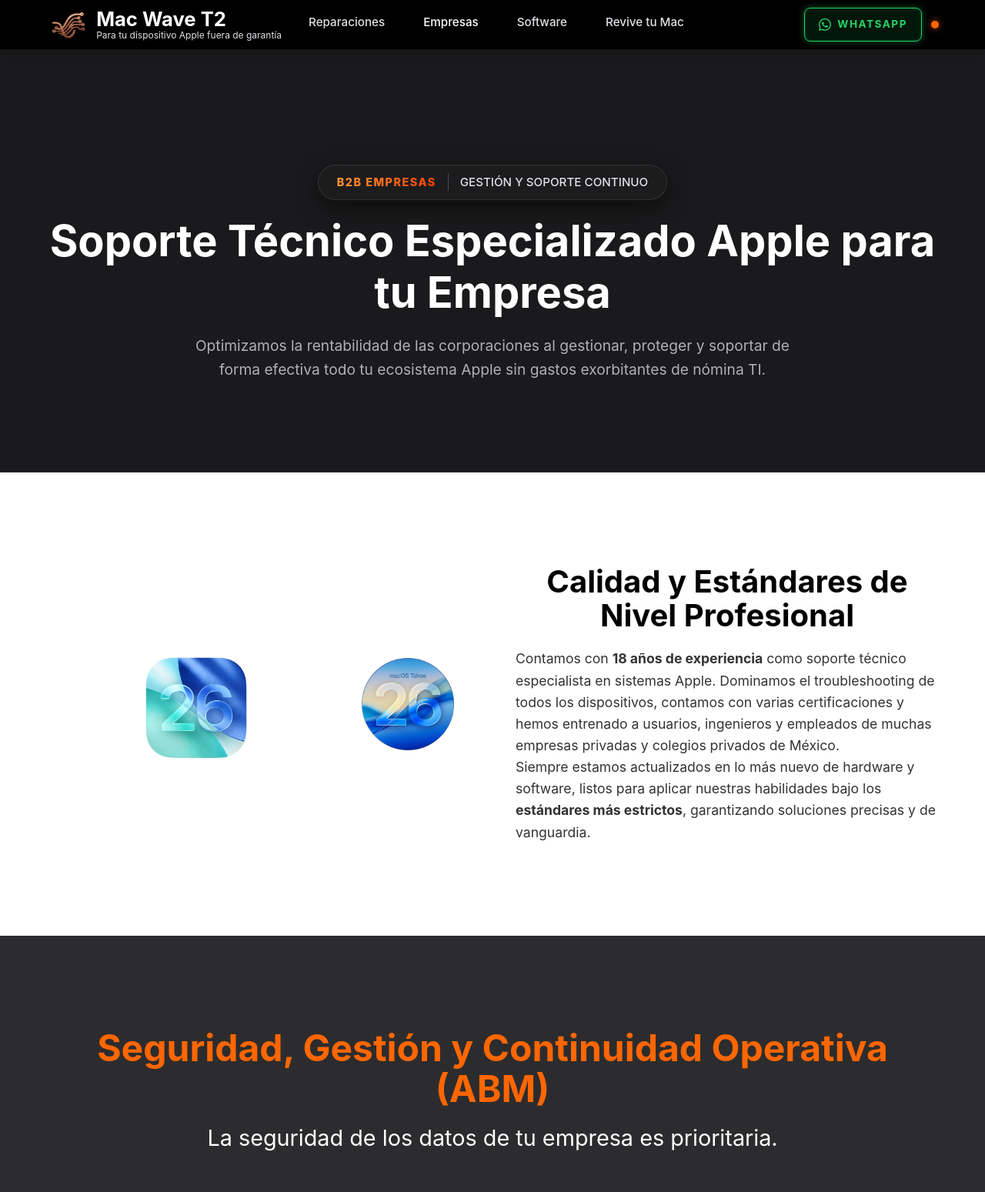
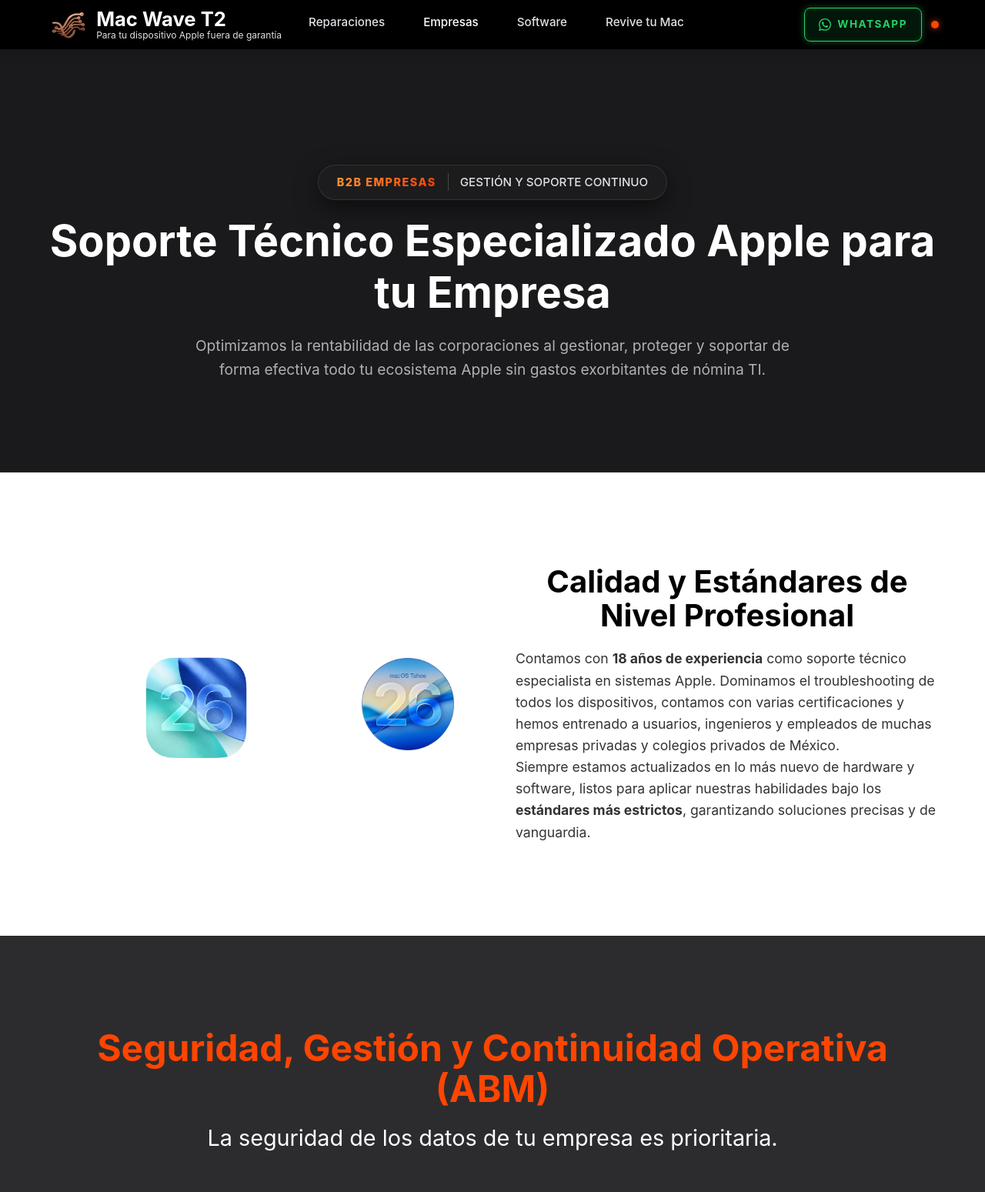
Before and after one commit to hatRoot/MacWaveT2, a plain HTML site: page empresas.html in a window 1280 px wide. Shown: the top 1549 px of the page at 77% size. Drawn offline with Linux system fonts and the light colour scheme.

Commit message:
Update style.css

```diff
--- a/style.css
+++ b/style.css
@@ -14,7 +14,7 @@
     /* Texto para descripciones o info extra - Brightened from #8E8E93 for better contrast */
 
     /* VARIABLES DE COLOR DE MARCA NARANJA/BRONCE */
-    --accent-orange: #FF6600;
+    --accent-orange: #FF4500;
     /* Naranja fuerte para CTAs y Nav Hover */
     --accent-bronze: #C87533;
     --accent-blue: #0A84FF;
@@ -278,13 +278,13 @@ h3 {
 .status-circle-yellow {
     width: 10px;
     height: 10px;
-    background-color: #FF6600;
-    /* Naranja Fanta / Halloween */
+    background-color: var(--accent-orange);
+    /* Color exacto de las letras naranja */
     border-radius: 50%;
     display: inline-block;
     transition: all 0.3s ease;
     cursor: pointer;
-    box-shadow: 0 0 10px rgba(255, 102, 0, 0.7);
+    box-shadow: 0 0 10px rgba(255, 69, 0, 0.7);
     border: none;
     opacity: 1 !important;
 }
@@ -296,23 +296,23 @@ h3 {
 @keyframes pulse-orange-dot {
     0% {
         transform: scale(0.95);
-        box-shadow: 0 0 0 0 rgba(255, 102, 0, 0.7);
+        box-shadow: 0 0 0 0 rgba(255, 69, 0, 0.7);
     }
 
     70% {
         transform: scale(1);
-        box-shadow: 0 0 0 10px rgba(255, 102, 0, 0);
+        box-shadow: 0 0 0 10px rgba(255, 69, 0, 0);
     }
 
     100% {
         transform: scale(0.95);
-        box-shadow: 0 0 0 0 rgba(255, 102, 0, 0);
+        box-shadow: 0 0 0 0 rgba(255, 69, 0, 0);
     }
 }
 
 .status-circle-yellow:hover {
-    background-color: #FF6600;
-    box-shadow: 0 0 15px #FF6600, 0 0 25px rgba(255, 102, 0, 0.5);
+    background-color: var(--accent-orange);
+    box-shadow: 0 0 15px var(--accent-orange), 0 0 25px rgba(255, 69, 0, 0.5);
     transform: scale(1.15);
 }
 
```
